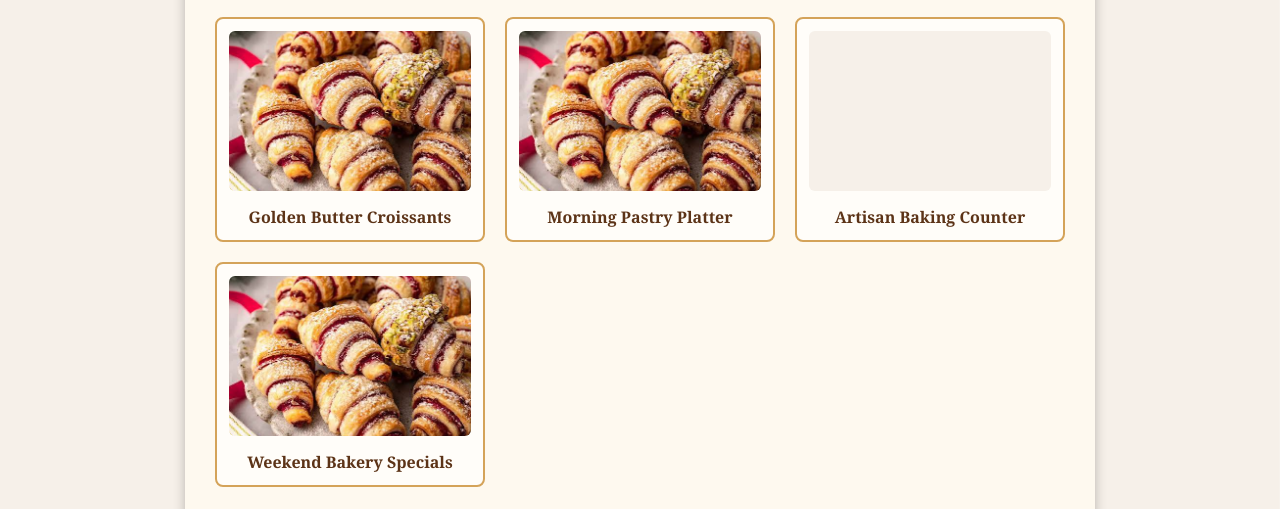
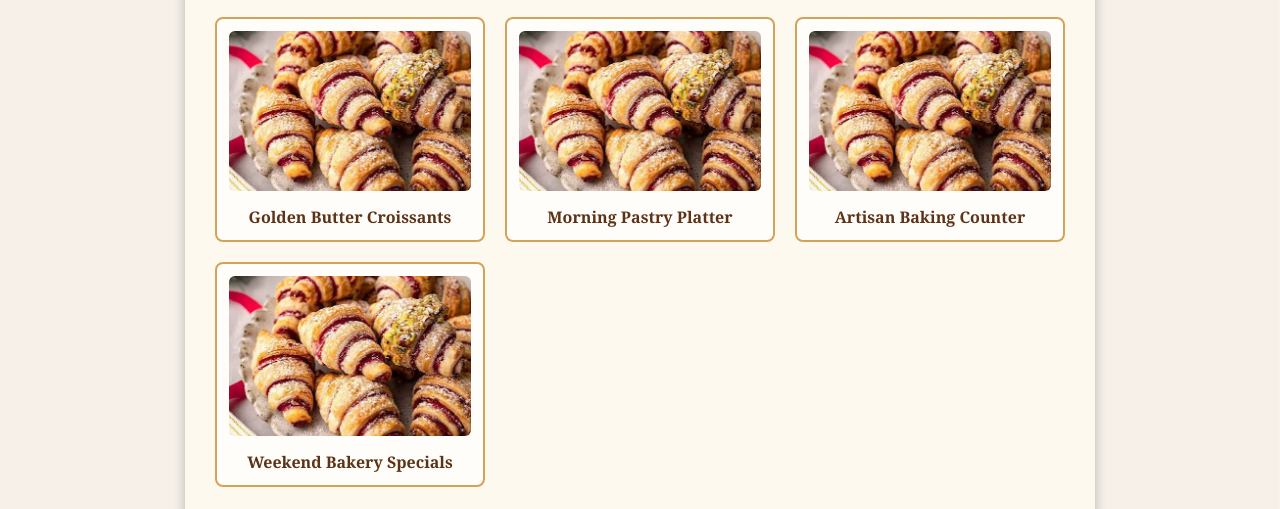
Before and after one commit to JunaidRehman-dev/Golden-Bakers, a plain HTML site: page gallery.html in a window 1280 px wide. Shown: the part 258-767 px from the top of the page. Drawn offline with Linux system fonts and the light colour scheme.

Commit message:
Manual: Add an image card
One of the image card was not showing .

```diff
--- a/gallery.html
+++ b/gallery.html
@@ -60,7 +60,7 @@
         <p>Morning Pastry Platter</p>
       </div>
       <div class="gallery-card">
-        <img src="images/bg.png" alt="Warm Bakery Interior">
+        <img src="images/img_1.jpg" alt="Warm Bakery Interior">
         <p>Artisan Baking Counter</p>
       </div>
       <div class="gallery-card">
```
